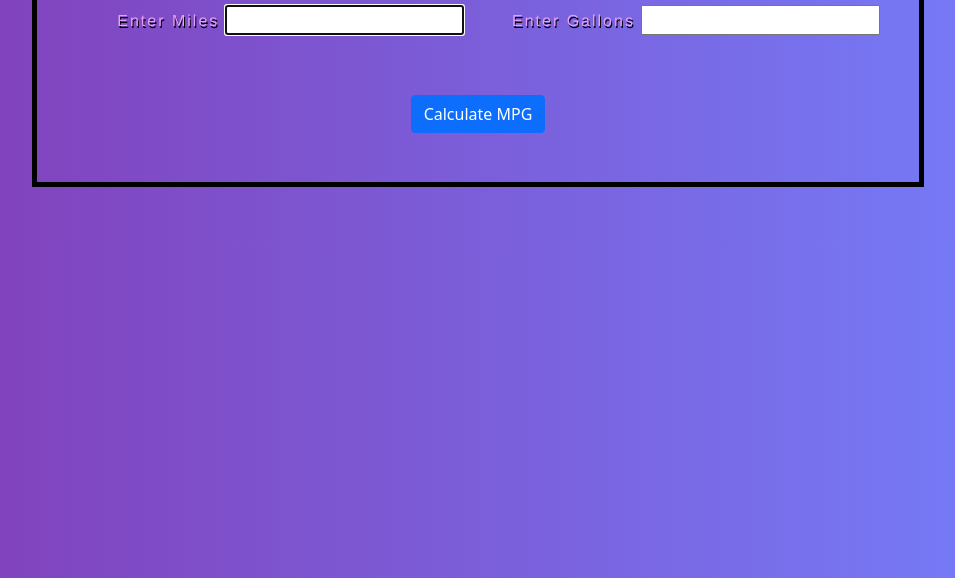
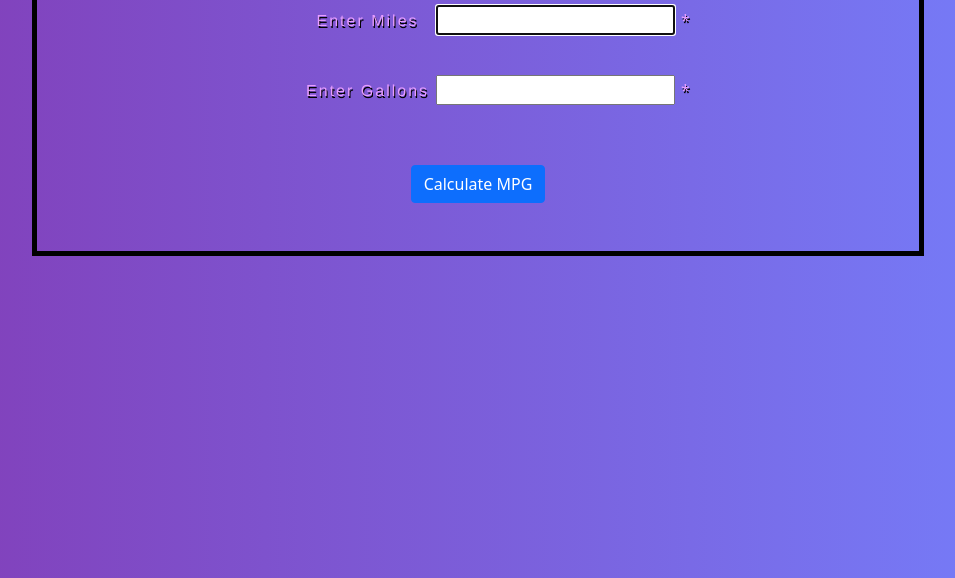
Before and after one commit to webDevAndres/practice-projects, a plain HTML site: page index.html in a window 1280 px wide. Shown: the part 222-800 px from the top of the page, without its empty margins (162-1117 px from the left). Drawn offline with nearby package versions, Linux system fonts and the light colour scheme.

Commit message:
added data validation elements and styles

```diff
--- a/index.html
+++ b/index.html
@@ -15,8 +15,10 @@
             <h1>Calculate MPG</h1>
             <label for="miles">Enter Miles</label>
                 <input type="text" id="miles">
+                <span id="miles_error">*</span> <br>
             <label for="gallons">Enter Gallons</label>
-                <input type="text" id="gallons"> <br>
+                <input type="text" id="gallons">
+                <span id="gallons_error">*</span> <br>
            <button type="button" id="calculate_mpg" class="btn btn-primary">Calculate MPG</button> <br>
         </main>
     </div>
--- a/styles.css
+++ b/styles.css
@@ -27,7 +27,9 @@ label {
   font-family: "Franklin Gothic Medium", "Arial Narrow", Arial, sans-serif;
   padding-left: 5%;
   padding-bottom: 5%;
+  width: 20%;
 }
+
 
 button {
     margin: 2.5%;
```
